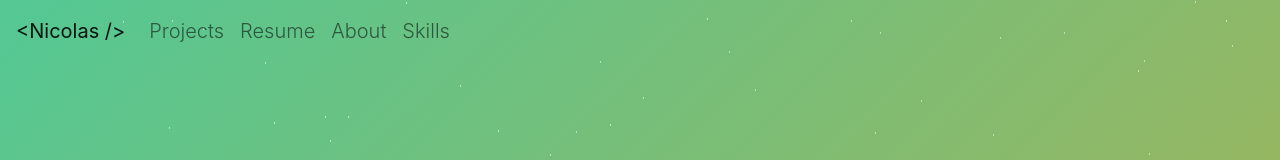
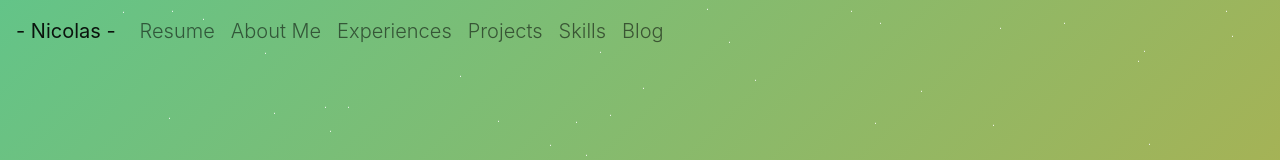
Before and after one commit to hashirshoaeb/home, a React (Create React App) app: page / in a window 1280 px wide. Shown: the top 160 px of the page. Built offline with nearby package versions, Linux system fonts and the light colour scheme; no server answers.

Commit message:
Added blog and changed skills
Add blog to Nav Bar, add blog to main, add blog pages, changed navigation order, still need to fill out the blog.

```diff
--- a/src/App.js
+++ b/src/App.js
@@ -8,7 +8,8 @@ import {
   leadership,
   skills,
   getInTouch,
-  experiences
+  experiences,
+  blog
 } from "./editable-stuff/config.js";
 import MainBody from "./components/home/MainBody";
 import AboutMe from "./components/home/AboutMe";
@@ -16,8 +17,8 @@ import Project from "./components/home/Project";
 import Footer from "./components/Footer";
 import Navbar from "./components/Navbar";
 import Skills from "./components/home/Skills";
-// import { Blog } from "./components/blog/Blog";
-// import BlogPost from "./components/blog/BlogPost";
+import { Blog } from "./components/blog/Blog"; // since Blog has two exports
+import BlogPost from "./components/blog/BlogPost";
 import GetInTouch from "./components/home/GetInTouch.jsx";
 import Leadership from "./components/home/Leadership.jsx";
 
@@ -70,7 +71,12 @@ const Home = React.forwardRef((props, ref) => {
           softSkills={skills.softSkills}
         />
       )}
-
+      {blog.show && (
+        <Blog
+          heading={blog.heading}
+          blogList={blog.blogList}
+          />
+      )}
     </>
   );
 });
@@ -83,9 +89,9 @@ const App = () => {
       {navBar.show && <Navbar ref={titleRef} />}
       <Routes>
         <Route path="/" exact element={<Home ref={titleRef} />} />
+        <Route path="/blog" element={<Blog />} />
+        <Route path="/blog/:id" element={<BlogPost />} />
       </Routes>
-      {/* {false && <Route path="/blog" exact component={Blog} />}
-      {false && <Route path="/blog/:id" component={BlogPost} />} */}
       <Footer>
         {getInTouch.show && (
           <GetInTouch
--- a/src/components/Navbar.jsx
+++ b/src/components/Navbar.jsx
@@ -3,19 +3,19 @@ import { useScrollPosition } from "../hooks/useScrollPosition";
 import useResizeObserver from "../hooks/useResizeObserver";
 import Navbar from "react-bootstrap/Navbar";
 import Nav from "react-bootstrap/Nav";
-import { mainBody, repos, about, skills } from "../editable-stuff/config.js";
+import { mainBody, repos, about, skills, blog } from "../editable-stuff/config.js";
 import { NavLink } from "./home/migration";
 
 const Navigation = React.forwardRef((props, ref) => {
-  // const { showBlog, FirstName } = config;
   const [isTop, setIsTop] = useState(true);
   const [scrollPosition, setScrollPosition] = useState(0);
   const navbarMenuRef = React.useRef();
   const navbarDimensions = useResizeObserver(navbarMenuRef);
   const navBottom = navbarDimensions ? navbarDimensions.bottom : 0;
+
   useScrollPosition(
     ({ prevPos, currPos }) => {
-      if (!navbarDimensions) return;
+      if (!navbarDimensions || !ref.current) return;
       currPos.y + ref.current.offsetTop - navbarDimensions.bottom > 5
         ? setIsTop(true)
         : setIsTop(false);
@@ -34,29 +34,15 @@ const Navigation = React.forwardRef((props, ref) => {
   return (
     <Navbar
       ref={navbarMenuRef}
-      className={`px-3 fixed-top  ${!isTop ? "navbar-white" : "navbar-transparent"
-        }`}
+      className={`px-3 fixed-top  ${!isTop ? "navbar-white" : "navbar-transparent"}`}
       expand="lg"
     >
       <Navbar.Brand className="navbar-brand" href={process.env.PUBLIC_URL + "/#home"}>
-        {`<${mainBody.firstName} />`}
+        {`- ${mainBody.firstName} -`}
       </Navbar.Brand>
       <Navbar.Toggle aria-controls="basic-navbar-nav" className="toggler" />
       <Navbar.Collapse id="basic-navbar-nav">
         <Nav className="navbar-nav mr-auto">
-          {/* {
-            <NavLink className="nav-item lead">
-              <Link to={process.env.PUBLIC_URL + "/blog"}>Blog</Link>
-            </NavLink>
-          } */}
-          {repos.show && (
-
-            <NavLink
-              href={process.env.PUBLIC_URL + "/#projects"}
-            >
-              Projects
-            </NavLink>
-          )}
           <NavLink
             className="nav-item lead"
             href={about.resume}
@@ -70,7 +56,22 @@ const Navigation = React.forwardRef((props, ref) => {
               className="nav-item lead"
               href={process.env.PUBLIC_URL + "/#aboutme"}
             >
-              About
+              About Me
+            </NavLink>
+          )}
+          {repos.show && (
+            <NavLink
+              className="nav-item lead"
+              href={process.env.PUBLIC_URL + "/#experiences"}
+            >
+              Experiences
+            </NavLink>
+          )}
+          {repos.show && (
+            <NavLink
+              href={process.env.PUBLIC_URL + "/#projects"}
+            >
+              Projects
             </NavLink>
           )}
           {skills.show && (
@@ -81,6 +82,14 @@ const Navigation = React.forwardRef((props, ref) => {
               Skills
             </NavLink>
           )}
+          {blog.show && (
+            <NavLink
+              className="nav-item lead"
+              href={process.env.PUBLIC_URL + "/#blog"}
+            >
+              Blog
+            </NavLink>
+          )}
         </Nav>
       </Navbar.Collapse>
     </Navbar>
--- a/src/components/blog/Blog.jsx
+++ b/src/components/blog/Blog.jsx
@@ -4,8 +4,8 @@ import bloglist from "../../editable-stuff/blog";
 import { Link } from "react-router-dom";
 const Blog = (props) => {
   return (
-    <div className="container-lg mt-5 bg-blue">
-      <h1 className="text-center">Blogs</h1>
+    <div id="blog" className="container-lg mt-5 bg-blue">
+      <h2 className="display-4 pb-5 text-center">Blog</h2>
       {bloglist.map((value, index) => {
         return (
           <BlogCard
@@ -32,7 +32,7 @@ const BlogCard = ({ index, title, image, description }) => {
             <div className="">
               <h1 className="">{title}</h1>
               <p className="lead">{description}</p>
-              <Link to={`${process.env.PUBLIC_URL}blog/${index}`}>
+              <Link to={`${process.env.PUBLIC_URL}/blog/${index}`}>
                 Read more...{" "}
               </Link>
             </div>
--- a/src/components/blog/BlogBuilder.jsx
+++ b/src/components/blog/BlogBuilder.jsx
@@ -1,4 +1,5 @@
 import React, { Fragment } from "react";
+// import { useScrollPosition } from "../../hooks/useScrollPosition";
 
 class BlogBuilder {
   list = [];
--- a/src/components/blog/BlogPost.jsx
+++ b/src/components/blog/BlogPost.jsx
@@ -1,8 +1,10 @@
 import React from "react";
+import { useParams } from "react-router-dom"; // Import the useParams hook for react router v6 or later
 import bloglist from "../../editable-stuff/blog";
-const BlogPost = ({ match }) => {
-  const { id } = match.params;
-  const post = bloglist[id];
+
+const BlogPost = () => {
+  const { id } = useParams(); // Use useParams to get the id
+  const post = bloglist[id]; // Get the post using the ID
 
   return (
     <div className="container-lg mt-5">
--- /dev/null
+++ b/src/components/home/Certifications.jsx
@@ -0,0 +1,21 @@
+import React from "react";
+import { Table, Container } from "react-bootstrap";
+
+function Certifications({ certifications }) {
+  return (
+    <Container style={{ width: "95%", margin: "20px auto" }}>
+      <Table striped bordered hover responsive>
+        <tbody>
+          {certifications.map((cert, index) => (
+            <tr key={index}>
+              <td>{cert.name}</td>
+              <td>{cert.value}</td>
+            </tr>
+          ))}
+        </tbody>
+      </Table>
+    </Container>
+  );
+}
+
+export default Certifications;
--- a/src/components/home/Experience.jsx
+++ b/src/components/home/Experience.jsx
@@ -8,7 +8,7 @@ import {
 
 const Experience = ({ experiences }) => {
   return (
-    <section className="section">
+    <section id="experiences" className="section">
       <Container>
         <Jumbotron className="bg-white">
           <h2 className="display-4 mb-5 text-center">
--- a/src/components/home/Skills.jsx
+++ b/src/components/home/Skills.jsx
@@ -1,16 +1,14 @@
 import React from "react";
-import Tab from "react-bootstrap/Tab";
-import Tabs from "react-bootstrap/Tabs";
-import SkillsTab from "./SkillsTab";
 import Row from "react-bootstrap/Row";
 import { Jumbotron } from "./migration";
 import { Container } from "react-bootstrap";
 import { useScrollPosition } from "../../hooks/useScrollPosition";
+// import SkillsTab from "./SkillsTab";
+import Certifications from "./Certifications";
 
-const Skills = React.forwardRef(({ heading, hardSkills, softSkills }, ref) => {
+const Skills = React.forwardRef(({ heading, hardSkills }, ref) => {
   const skillsTabRef = React.useRef(null);
   const [isScrolled, setIsScrolled] = React.useState(false);
-  //const navbarDimensions = useResizeObserver(navbarMenuRef);
 
   useScrollPosition(
     ({ prevPos, currPos }) => {
@@ -19,37 +17,16 @@ const Skills = React.forwardRef(({ heading, hardSkills, softSkills }, ref) => {
     [],
     skillsTabRef
   );
+
   return (
     <Jumbotron ref={skillsTabRef} fluid className="bg-white m-0" id="skills">
       <Container className="p-5 ">
         <h2 ref={skillsTabRef} className="display-4 pb-5 text-center">
           {heading}
         </h2>
-        <Tabs
-          className="skills-tabs"
-          defaultActiveKey="hard-skills"
-          id="skills-tabs"
-          fill
-        >
-          <Tab
-            tabClassName="skills-tab lead"
-            eventKey="hard-skills"
-            title="Technical Skills"
-          >
-            <Row className="pt-3 px-1">
-              <SkillsTab skills={hardSkills} isScrolled={isScrolled} />
-            </Row>
-          </Tab>
-          <Tab
-            tabClassName="skills-tab lead"
-            eventKey="soft-skills"
-            title="Soft Skills"
-          >
-            <Row className="pt-3 px-1">
-              <SkillsTab skills={softSkills} isScrolled={isScrolled} />
-            </Row>
-          </Tab>
-        </Tabs>
+        <Row className="pt-3 px-1">
+          <Certifications certifications={hardSkills} isScrolled={isScrolled} />
+        </Row>
       </Container>
     </Jumbotron>
   );
--- a/src/editable-stuff/blog.jsx
+++ b/src/editable-stuff/blog.jsx
@@ -2,10 +2,10 @@ import { BlogBuilder } from "../components/blog/BlogBuilder";
 const bloglist = [];
 
 const blog = new BlogBuilder({
-  title: "My First Blog",
-  image: "img",
+  title: "Tour of SACMI",
+  image: "/img/logo192.png",
   description:
-    "Description Lorem ipsum dolor, sit amet consectetur adipisicing elit. Voluptatem, dolores? Lorem ipsum dolor, sit amet consectetur adipisicing elit. Quia provident similique corporis rem ullam odio excepturi voluptas harum, architecto sit!",
+    "Check out this link: https://www.linkedin.com/feed/update urn:li:activity:6861573883414286337/",
 })
   .addHeading("Heading")
   .addParagraph(
@@ -16,10 +16,10 @@ const blog = new BlogBuilder({
   );
 
 const blog1 = new BlogBuilder({
-  title: "My Second Blog",
+  title: "Open CV Autonomous Vehicle",
   image: "img",
   description:
-    "Description Lorem ipsum dolor sit amet consectetur adipisicing elit. Iure tempore aut neque consectetur voluptatem quam nihil, facere earum adipisci, animi beatae dicta maiores, ipsam delectus ab molestias dolorum aperiam? Sapiente?",
+    "Check out this link: http://web.archive.org/web/20220701100242/https://guitar.ucsd.edu/maeece148/index.php/2020FallTeam5",
 })
   .addHeading("Heading")
   .addParagraph(
@@ -36,6 +36,13 @@ const blog1 = new BlogBuilder({
     "2nd Paragraph Lorem ipsum, dolor sit amet consectetur adipisicing elit. Consequuntur ad, temporibus quae obcaecati eum expedita pariatur aspernatur recusandae beatae iste soluta sunt blanditiis dolore ipsam quia laboriosam quas perspiciatis architecto?"
   );
 
+  const blog2 = new BlogBuilder({
+    title: "FPV Drone Pilot",
+    description:
+      "Check out this link: https://www.youtube.com/watch?v=ulzixaiELEM"
+  });
+
+bloglist.push(blog2)
 bloglist.push(blog1);
 bloglist.push(blog);
 
--- a/src/editable-stuff/config.js
+++ b/src/editable-stuff/config.js
@@ -92,24 +92,11 @@ const skills = {
   show: true,
   heading: "Skills",
   hardSkills: [
-    { name: "Python", value: 90 },
-    { name: "SQL", value: 75 },
-    { name: "Data Structures", value: 85 },
-    { name: "C/C++", value: 65 },
-    { name: "JavaScript", value: 90 },
-    { name: "React", value: 65 },
-    { name: "HTML/CSS", value: 55 },
-    { name: "C#", value: 80 },
-  ],
-  softSkills: [
-    { name: "Goal-Oriented", value: 80 },
-    { name: "Collaboration", value: 90 },
-    { name: "Positivity", value: 75 },
-    { name: "Adaptability", value: 85 },
-    { name: "Problem Solving", value: 75 },
-    { name: "Empathy", value: 90 },
-    { name: "Organization", value: 70 },
-    { name: "Creativity", value: 90 },
+    { name: "French", value: 'Native' },
+    { name: "English", value: 'Native' },
+    { name: "Italian", value: 'B1' },
+    { name: "Coding", value: "Python, C++" },
+    { name: "Frameworks", value: "ROS2" },
   ],
 };
 
@@ -165,8 +152,10 @@ const experiences = {
 }
 
 // Blog SECTION
-// const blog = {
-//   show: false,
-// };
+const blog = {
+  show: true,
+  heading: "Blog",
+};
 
-export { navBar, mainBody, about, repos, skills, leadership, getInTouch, experiences };
+
+export { navBar, mainBody, about, repos, skills, leadership, getInTouch, experiences, blog };
```
Also changed, not shown: package.json (+6 -5 lines), 1 other file (tests, documents, lock files or other folders).
